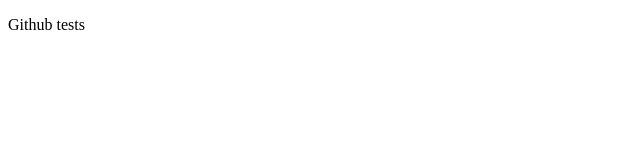
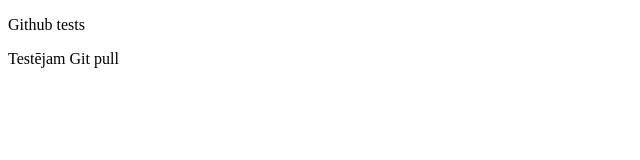
Before and after one commit to raivistumins/mans_pirmais_repo, a plain HTML site: page index.html in a window 1280 px wide. Shown: the whole page, without its empty margins (0-640 px from the left). Drawn offline with Linux system fonts and the light colour scheme.

Commit message:
Update index.html
Pieliku paragrāgu

```diff
--- a/index.html
+++ b/index.html
@@ -8,5 +8,6 @@
 </head>
 <body>
     <p>Github tests</p>
+    <p>Testējam Git pull</p>
 </body>
 </html>
```
